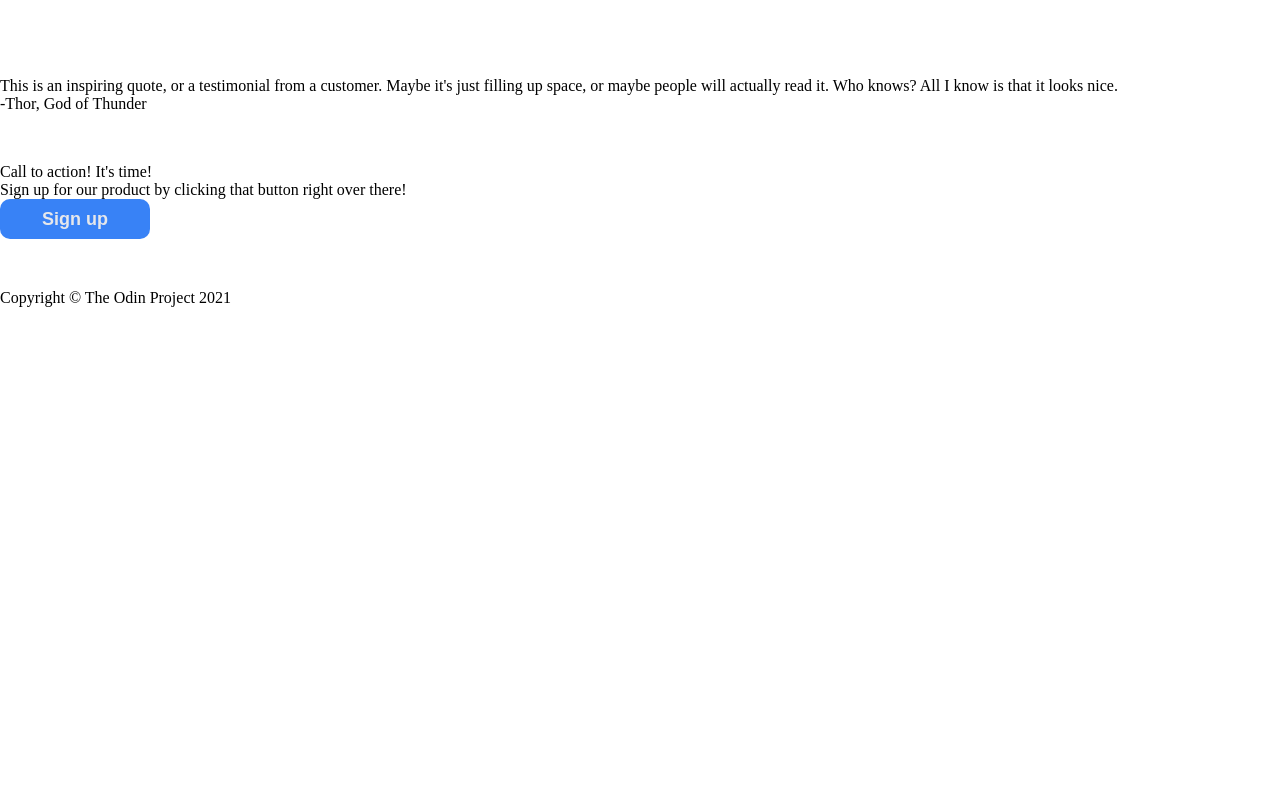
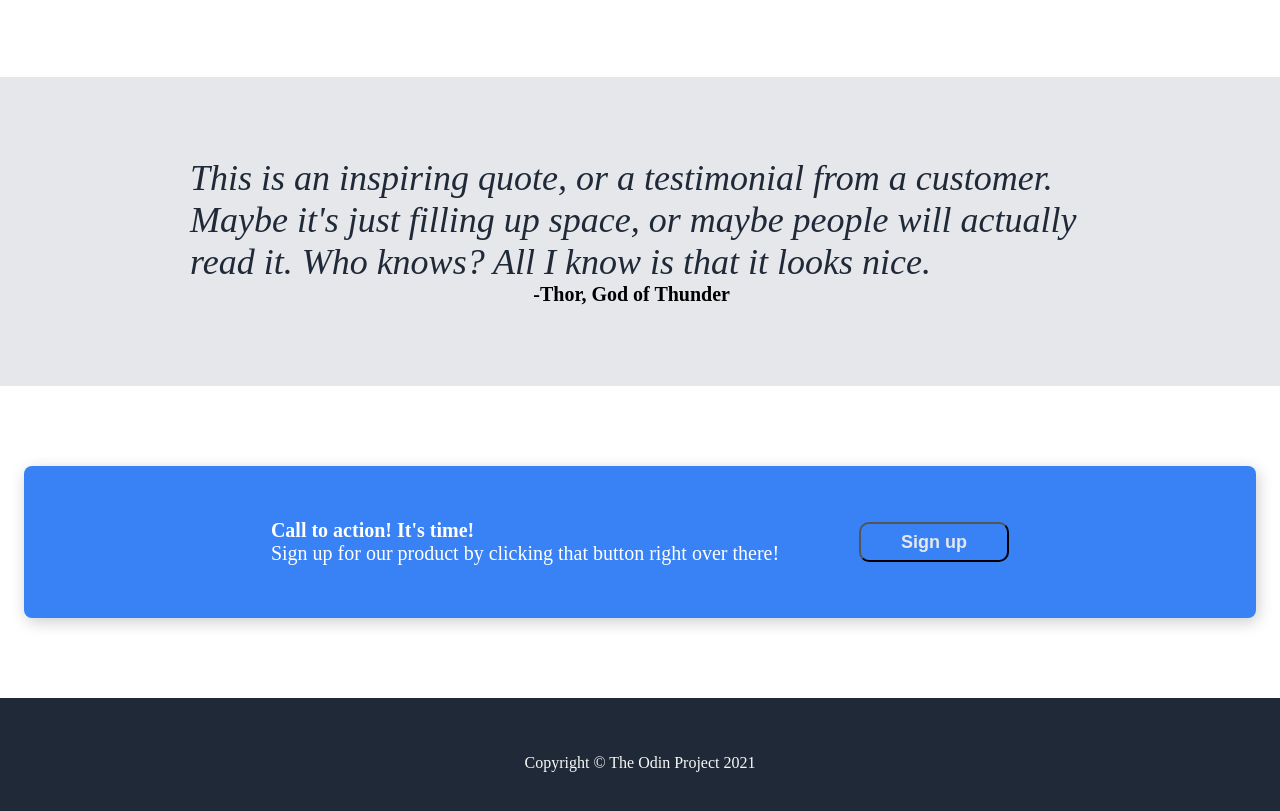
Before and after one commit to tbmccallie/Odin-Project-Landing-Page, a plain HTML site: page index.html in a window 1280 px wide. Shown: the part 667-1478 px from the top of the page. Before the commit the page ends 990 px from the top, so only its background shows below. Drawn offline with Linux system fonts and the light colour scheme.

Commit message:
Edit index.html and style.css

```diff
--- a/index.html
+++ b/index.html
@@ -81,19 +81,23 @@
 
     </div>
 
-    <p>&nbsp;</p> <!--This inserts a blank row on the webpage-->
-
     <div class="section_4">
 
-        <div class="top_text">Call to action! It's time!</div>
+        <div class="modal">
 
-        <div class="bottom_text">Sign up for our product by clicking that button right over there!</div>
+            <div class="section_4_content">
 
-        <button>Sign up</button>
+                <div class="top_text">Call to action! It's time!</div>
+
+                <div class="bottom_text">Sign up for our product by clicking that button right over there!</div>
+
+            </div>
+
+            <button>Sign up</button>
+
+        </div>
 
     </div>
-
-    <p>&nbsp;</p> <!--This inserts a blank row on the webpage-->
 
     <div class="footer">
 
--- a/style.css
+++ b/style.css
@@ -14,6 +14,7 @@ body {
     align-items: center;
     justify-content: space-around;
     padding-bottom: 60px;
+    padding-left: 30px;
 }
 
 h2 {
@@ -59,7 +60,6 @@ li a:hover {
 
 button {
     background-color: #3882F6;
-    border: #3882F6; /*Makes the button border the same color as the button background color*/
     color: #E5E7EB;
     border-radius: 10px; /*Rounds the edges of the button*/
     width: 150px;
@@ -121,3 +121,71 @@ button:active {
     width: 200px;
     text-align: center;
 }
+
+.section_3 {
+    display: flex;
+    align-items: center;
+    justify-content: space-around;
+    flex-direction: column;
+    padding-top: 80px;
+    padding-bottom: 80px;
+    background-color: #E5E7EB;
+}
+
+.quote {
+    font-style: italic;
+    font-size: 36px;
+    color: #1F2937;
+    width: 900px;
+}
+
+.author {
+    font-weight: bold;
+    font-size: 20px;
+    align-self: flex-end;
+    padding-right: 550px;
+}
+
+.section_4 {
+    display: flex;
+    align-items: center;
+    justify-content: center;
+    padding-top: 80px;
+    padding-bottom: 80px;
+}
+
+.modal {
+    display: flex;
+    align-items: center;
+    justify-content: center;
+    gap: 80px;
+    padding: 16px;
+    background: #3882F6;
+    color: white;
+    width: 1200px;
+    height: 120px;
+    border-radius: 8px;
+    box-shadow: 2px 4px 16px rgba(0,0,0,.2);
+}
+
+.section_4_content {
+    display: flex;
+    flex-direction: column;
+    align-items: flex-start;
+    justify-content: center;
+    font-size: 20px;
+}
+
+.top_text {
+    font-weight: bold;
+}
+
+.footer {
+    display: flex;
+    align-items: center;
+    justify-content: center;
+    padding-top: 40px;
+    padding-bottom: 40px;
+    background: #1F2937;
+    color: #F9FAF8;
+}
```
